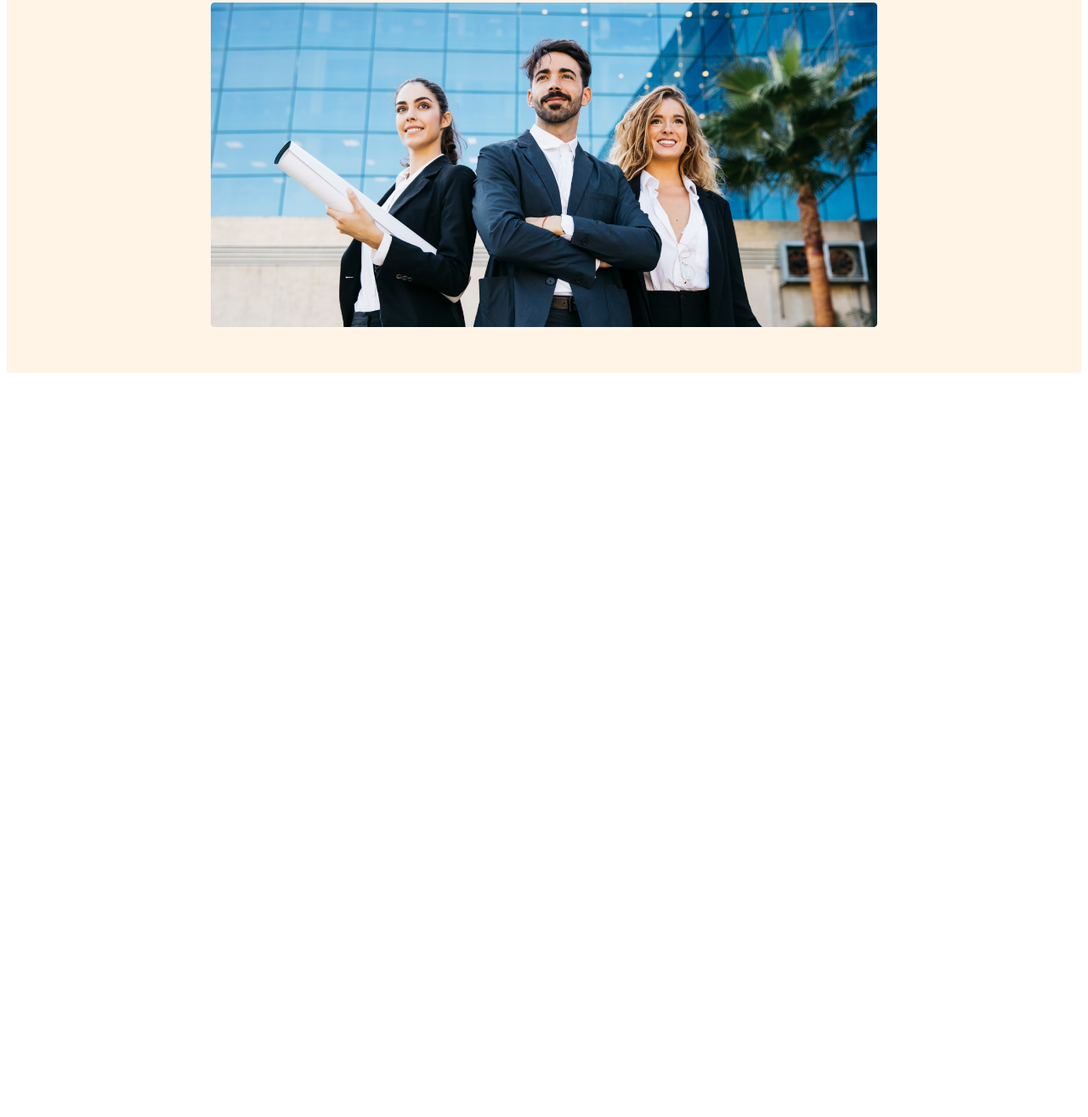
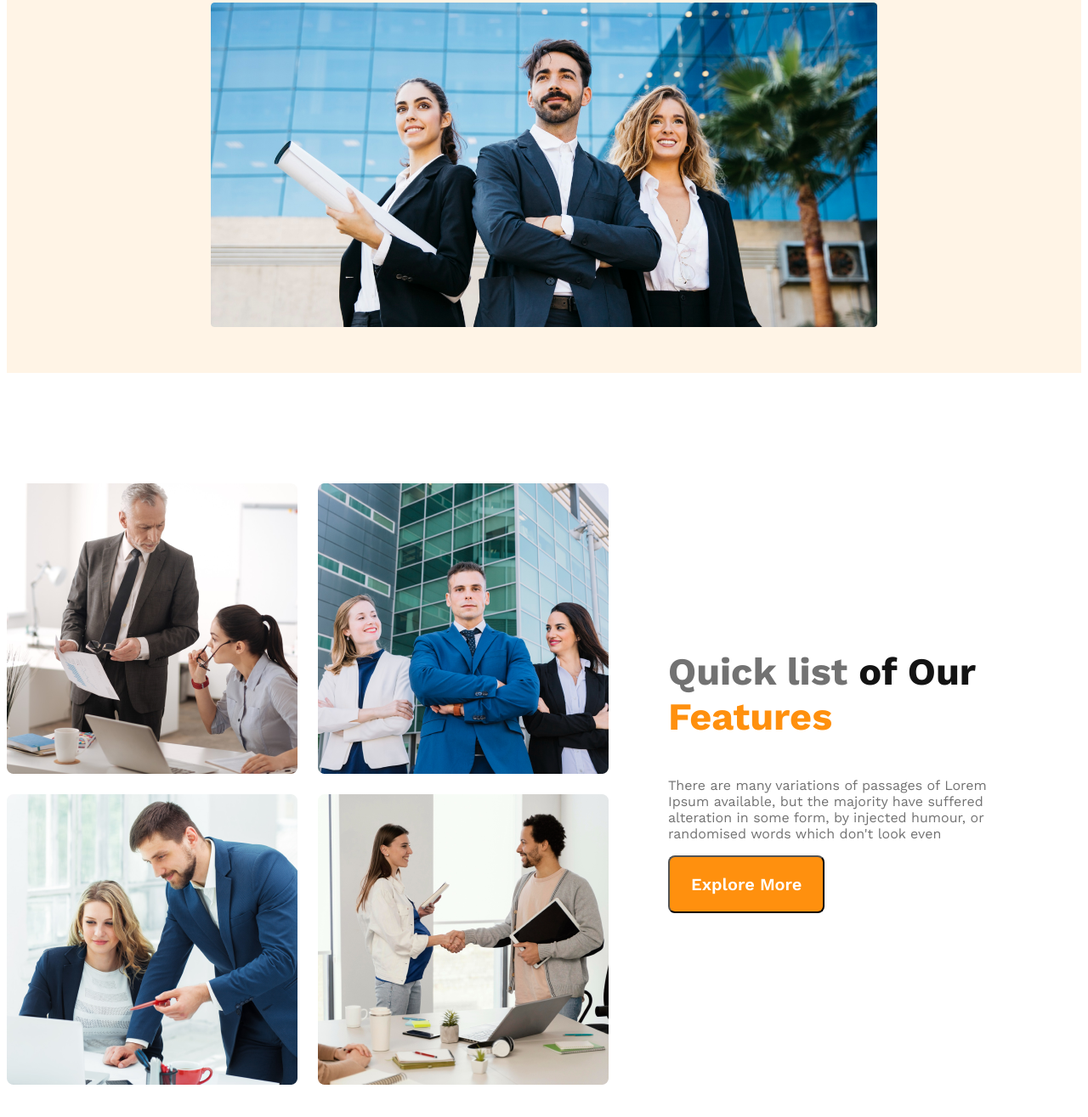
Before and after one commit to Shariyer132/g3-architects, a plain HTML site: page index.html in a window 1280 px wide. Shown: the part 865-2180 px from the top of the page at 85% size. Before the commit the page ends 1312 px from the top, so only its background shows below. Drawn offline with nearby package versions, Linux system fonts and the light colour scheme.

Commit message:
features content add

```diff
--- a/blog.css
+++ b/blog.css
@@ -49,6 +49,36 @@ nav li a{
     margin: 110px 220px 32px 240px;
     max-width: 800px;
 }
+/*main styles*/
+main{
+    max-width: 1440px;
+    margin: 0 auto;
+}
+/*team sct */
+.teams-img-container{
+  display: grid;
+  grid-template-columns: repeat(2, 1fr);
+  gap: 24px;
+}
+.team-content{
+    padding: 280px 60px 332px 70px;
+}
+.team-sct{
+    display: flex;
+    align-items: center;
+}
+/*team title style*/
+.team-title{
+    font-size: 45px;
+    font-weight: 700;
+    color:#131313;
+}
+.quick{
+    color: #727272;
+}
+.text-features{
+    color: #FF900E;
+}
 /*common styles*/
 .btn-primary{
     border-radius: 8px;
@@ -73,7 +103,7 @@ padding: 20px 25px;
     }
 
     /*medium devices*/
-    @media screen and (min-width:576px) and (max-width:960px) {
+    @media screen and (min-width:576px) and (max-width:996px) {
         nav {
             flex-direction: column;
         }
--- a/index.html
+++ b/index.html
@@ -29,7 +29,19 @@
     </div>
 </header>
 <main>
-
+    <section class="team-sct">
+    <div class="teams-img-container">
+        <img src="./images/team1.png" alt="">
+        <img src="./images/team2.png" alt="">
+        <img src="./images/team3.png" alt="">
+        <img src="./images/team4.png" alt="">
+    </div>
+    <div class="team-content">
+        <h3 class="team-title"><span class="quick">Quick list </span>of Our <span class="text-features">Features</span></h3>
+        <p class="banner-description">There are many variations of passages of Lorem Ipsum available, but the majority have suffered alteration in some form, by injected humour, or randomised words which don't look even</p>
+        <button class="btn-primary">Explore More</button>
+    </div>
+</section>
 </main>
 <footer>
 
```
